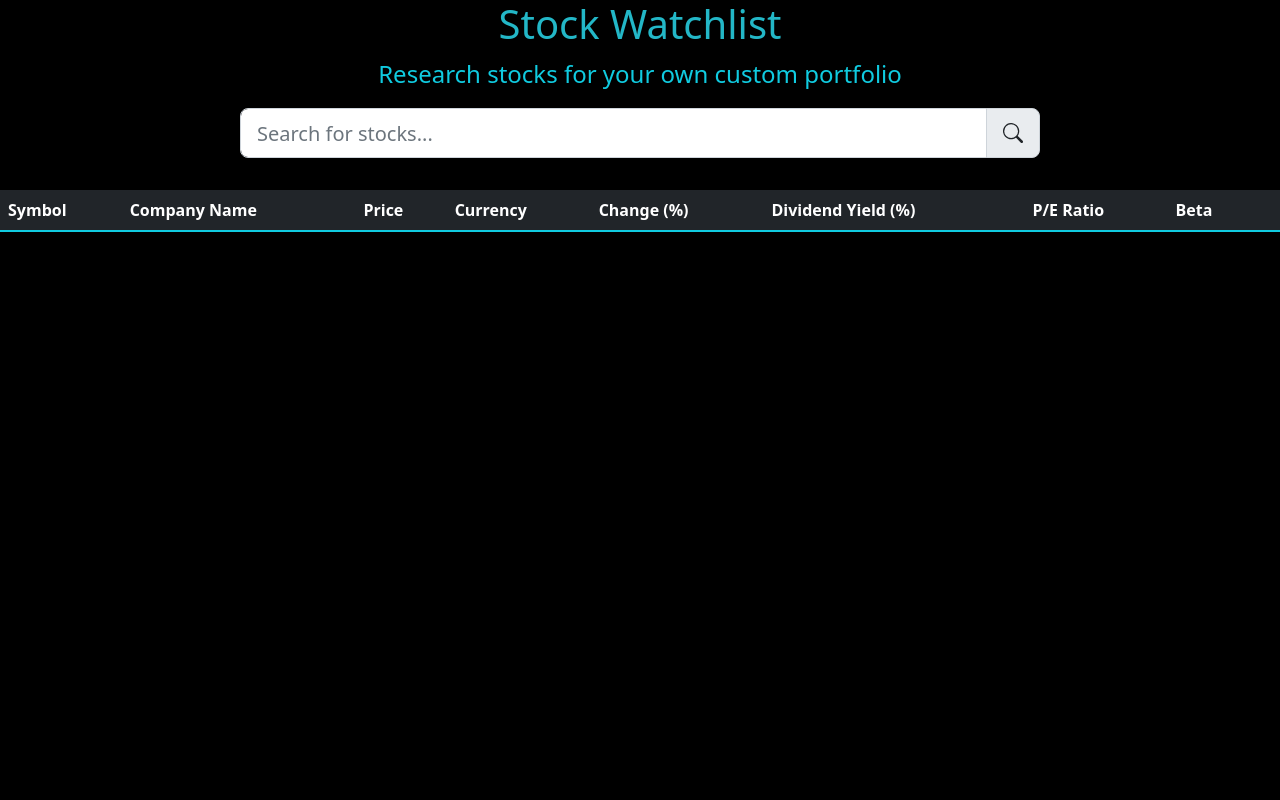
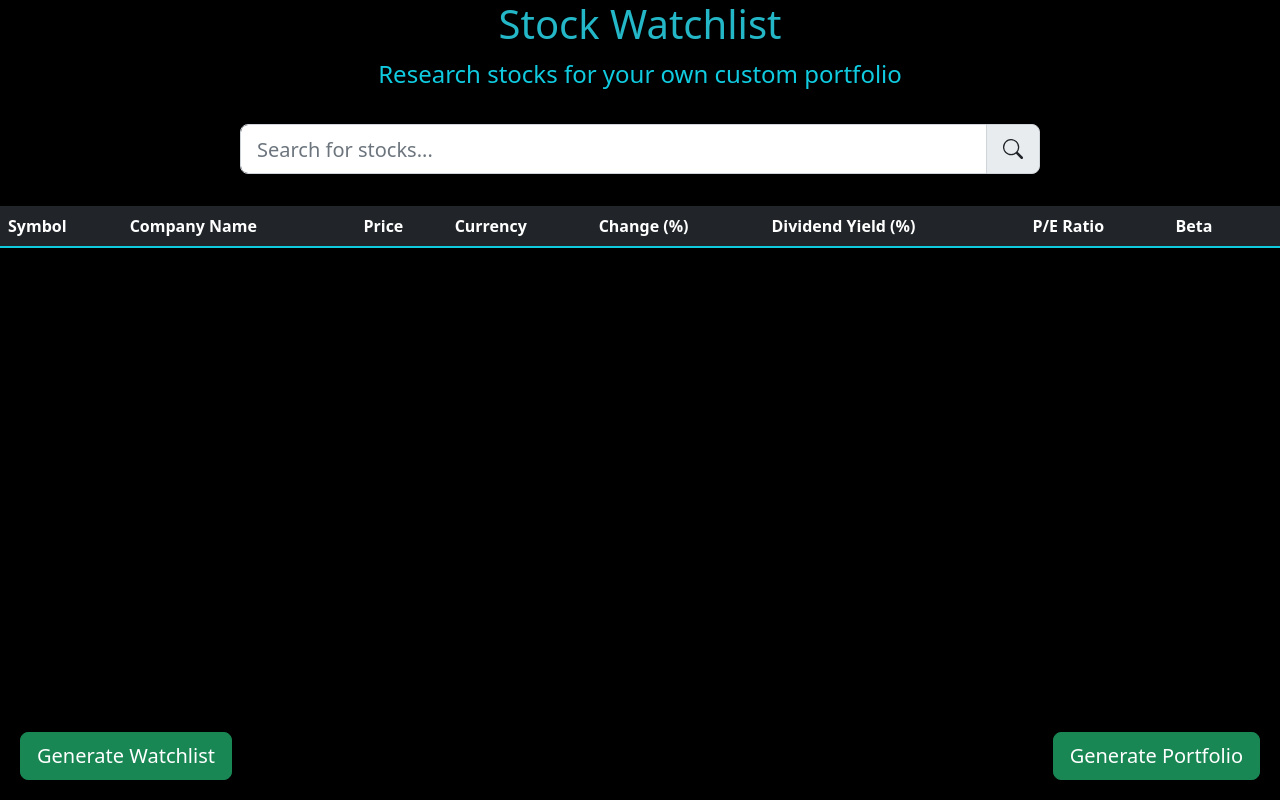
Before and after one commit to sohambasu963/Finance-Portfolio-Builder, a React (Create React App) app in the folder frontend/: page / in a window 1280 px wide. Built offline with nearby package versions, Linux system fonts and the light colour scheme.

Commit message:
added generate buttons and modal w/ table

```diff
--- a/frontend/src/App.css
+++ b/frontend/src/App.css
@@ -18,9 +18,21 @@ h1 {
   margin-bottom: 1rem;
 }
 
-p {
+.subheading {
   color: #10cbe0;
   font-size: 1.5rem;
   font-weight: 300;
   margin-bottom: 2rem;
 }
+
+.generate-watchlist-btn {
+  position: fixed;
+  bottom: 20px;
+  left: 20px;
+}
+
+.generate-portfolio-btn {
+  position: fixed;
+  bottom: 20px;
+  right: 20px;
+}
--- a/frontend/src/App.js
+++ b/frontend/src/App.js
@@ -2,18 +2,22 @@ import React, { useState } from 'react';
 import './App.css';
 import SearchBar from './components/SearchBar';
 import StockWatchlist from './components/StockWatchlist';
+import CustomPortfolioModal from './components/CustomPortfolioModal';
+import { Button, Modal } from 'react-bootstrap';
+
 import { fetchStockSuggestions, fetchStockData, fetchStockHistoricalData } from './api';
 
 function App() {
   const [searchTerm, setSearchTerm] = useState('');
   const [suggestions, setSuggestions] = useState([]);
   const [watchlist, setWatchlist] = useState([]);
+  const [showPortfolioModal, setShowPortfolioModal] = useState(false);
+
 
   const handleSearch = async (searchTerm) => {
     // Fetch stock suggestions from the API
     var newSuggestions = await fetchStockSuggestions(searchTerm);
     return newSuggestions;
-    // return ['AAPL', 'MSFT', 'GOOG', 'AMZN', 'FB', 'TSLA', 'NFLX', 'NVDA', 'PYPL', 'ADBE'];
   };
 
   const handleSuggestionSelect = async (suggestion) => {
@@ -31,20 +35,53 @@ function App() {
     setWatchlist(watchlist.filter((stock) => stock.symbol !== symbol));
   };
 
+  const handleGenerateWatchlist = () => {
+    // Add your logic to generate the watchlist here
+  };
+
+  const handleClosePortfolioModal = () => {
+    setShowPortfolioModal(false);
+  };
+
+  const handleShowPortfolioModal = () => {
+    setShowPortfolioModal(true);
+  };
+
+
   return (
     <div className="App">
       <div className='dashboard'>
         <h1>Stock Watchlist</h1>
-        <p>Research stocks for your own custom portfolio</p>
+        <p className='subheading'>Research stocks for your own custom portfolio</p>
         <SearchBar
         onSearch={handleSearch}
         onSuggestionSelect={handleSuggestionSelect}
         watchlist={watchlist}
         />
-        <StockWatchlist stocks={watchlist} onRemoveStock={handleRemoveStock}/>
+        <StockWatchlist stocks={watchlist} onRemoveStock={handleRemoveStock} />
+        <Button
+          className="generate-watchlist-btn"
+          variant="success"
+          size="lg"
+          onClick={handleGenerateWatchlist}
+        >
+          Generate Watchlist
+        </Button>
+        <Button
+          className="generate-portfolio-btn"
+          variant="success"
+          size="lg"
+          onClick={handleShowPortfolioModal}
+        >
+          Generate Portfolio
+        </Button>
+        <CustomPortfolioModal
+          show={showPortfolioModal}
+          onHide={handleClosePortfolioModal}
+        />
       </div>
     </div>
   );
 }
-
+// Symbol, Company Name, Price, Currency, Shares, Book Value (CAD), Book Value (Local)
 export default App;
--- /dev/null
+++ b/frontend/src/components/CustomPortfolioModal.js
@@ -0,0 +1,40 @@
+import React from 'react';
+import { Button, Modal } from 'react-bootstrap';
+
+const CustomPortfolioModal = ({ show, onHide }) => {
+  return (
+    <Modal show={show} onHide={onHide} size="xl">
+      <Modal.Header closeButton>
+        <div>
+          <Modal.Title>Custom Portfolio</Modal.Title>
+          <p>Generated a custom $100,000 portfolio based on your stock watchlist</p>
+        </div>
+      </Modal.Header>
+      <Modal.Body>
+        <table className="table table-striped table-dark">
+          <thead>
+            <tr>
+              <th>Symbol</th>
+              <th>Company Name</th>
+              <th>Price</th>
+              <th>Currency</th>
+              <th>Shares</th>
+              <th>Book Value (CAD)</th>
+              <th>Book Value (Local)</th>
+            </tr>
+          </thead>
+          <tbody>
+            {/* Add table rows with data here */}
+          </tbody>
+        </table>
+      </Modal.Body>
+      <Modal.Footer>
+        <Button variant="secondary" onClick={onHide}>
+          Close
+        </Button>
+      </Modal.Footer>
+    </Modal>
+  );
+};
+
+export default CustomPortfolioModal;
```
Also changed, not shown: frontend/src/components/CustomPortfolioModal.css (added).
